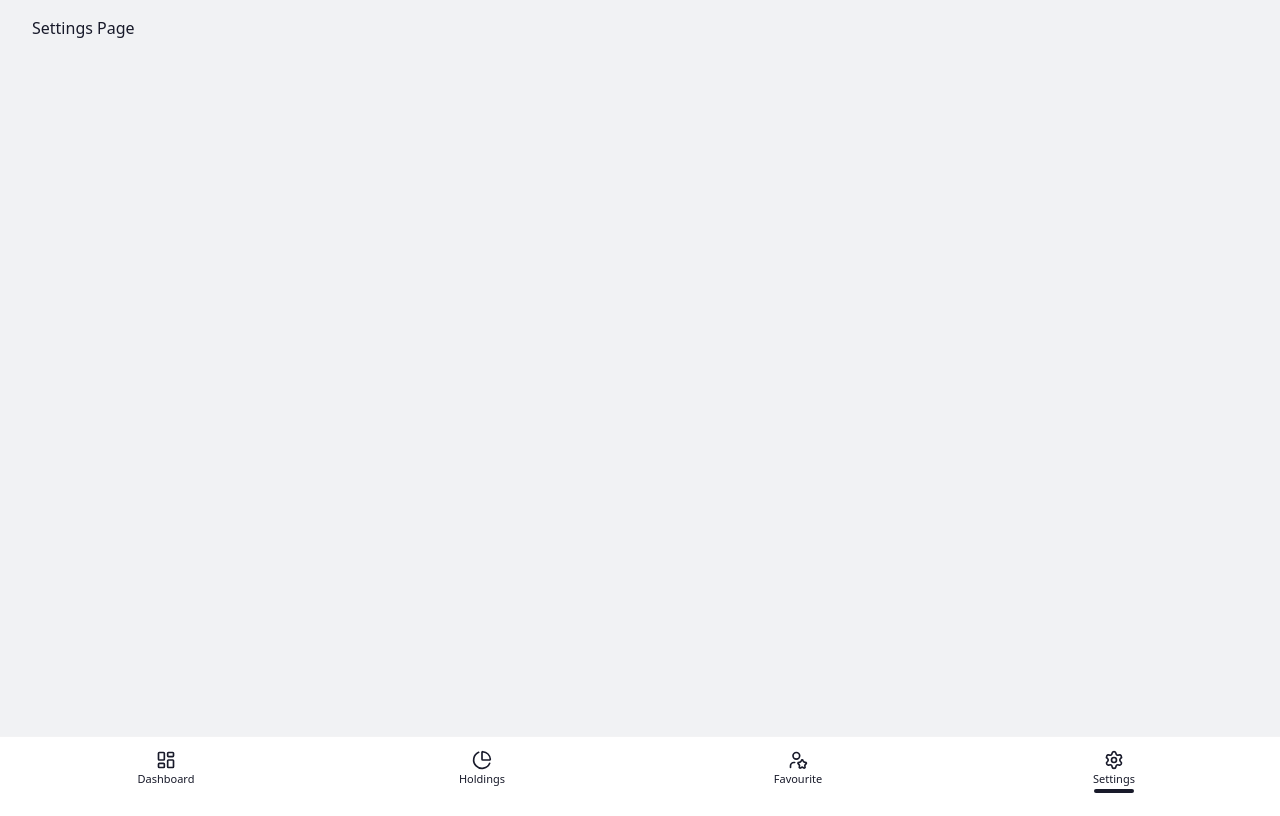
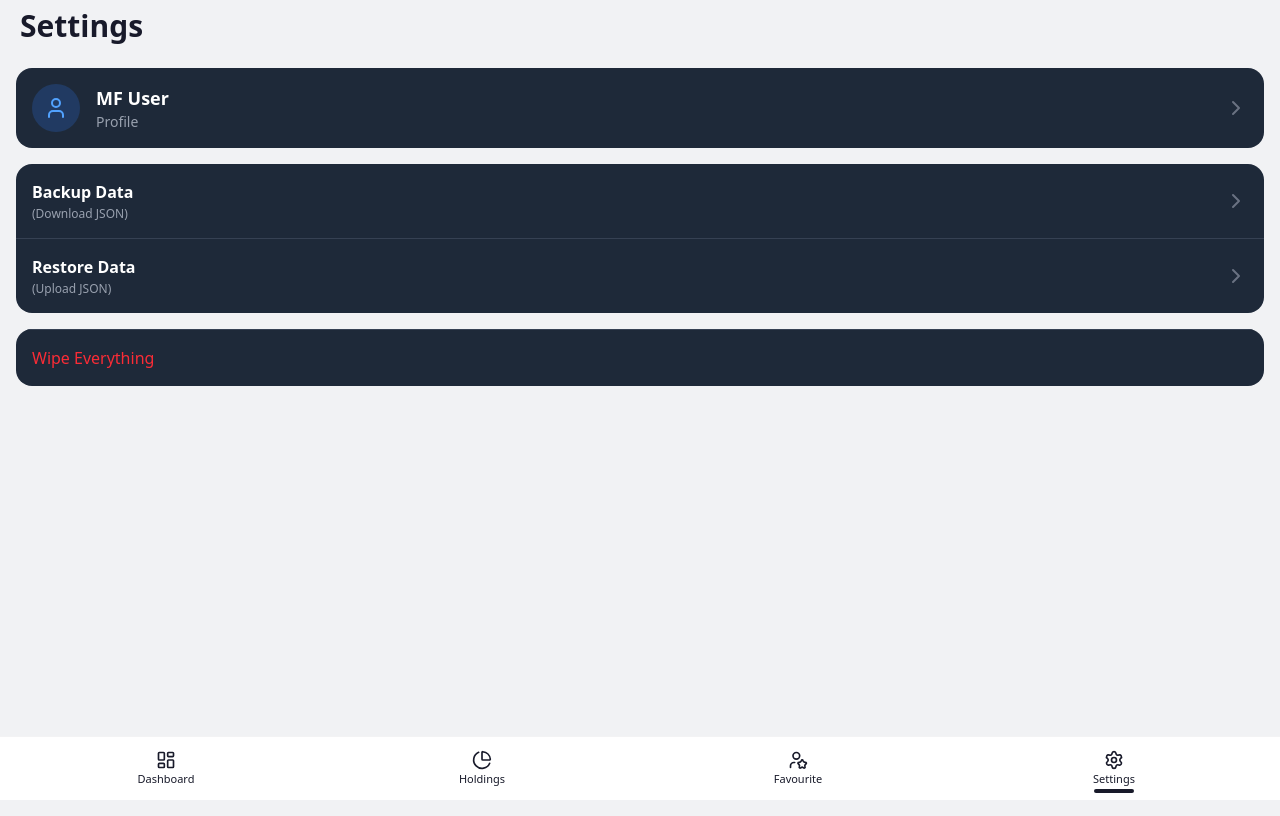
Before and after one commit to ajayg415/my-mf-app, a React (Vite) app: page /settings in a window 1280 px wide. Built offline with nearby package versions, Linux system fonts and the light colour scheme.

Commit message:
settings page ui completed

```diff
--- a/src/components/AppLayout.jsx
+++ b/src/components/AppLayout.jsx
@@ -3,7 +3,7 @@ import BottomNav from "./BottomNav";
 
 const MainLayout = () => {
   return (
-    <section className="w-full min-h-screen pl-8 pr-8 pt-4 box-border">
+    <section className="w-full min-h-screen box-border">
       <Outlet />
       <BottomNav />
     </section>
--- a/src/components/settings/Settings.jsx
+++ b/src/components/settings/Settings.jsx
@@ -1,9 +1,167 @@
+import { useRef, useState } from "react";
+import { useSelector, useDispatch } from "react-redux";
+import { wipeUserData } from "../../store/mf/mfSlice.js";
+import { ChevronRight, User } from "lucide-react";
+
 const Settings = () => {
-    return (
-        <div>
-            <h1>Settings Page</h1>
+  const [toast, setToast] = useState({ show: false, message: "" });
+  const dispatch = useDispatch();
+  const fileInputRef = useRef(null);
+
+  const { name } = useSelector((state) => state.mf.userData);
+
+  // 1. Backup Logic
+  const handleBackup = () => {
+    const data = localStorage.getItem("userData");
+    if (!data) {
+      alert("No data to backup!");
+      return;
+    }
+    const blob = new Blob([data], { type: "application/json" });
+    const url = URL.createObjectURL(blob);
+    const link = document.createElement("a");
+    link.href = url;
+    link.download = `my-mf-backup-${
+      new Date().toISOString().split("T")[0]
+    }.json`;
+    document.body.appendChild(link);
+    link.click();
+    document.body.removeChild(link);
+  };
+
+  // 2. Restore Logic
+  const handleFileChange = (event) => {
+    const file = event.target.files[0];
+    if (!file) return;
+
+    const reader = new FileReader();
+    reader.onload = (e) => {
+      try {
+        const json = JSON.parse(e.target.result);
+        if (!json.funds) throw new Error("Invalid backup file");
+
+        // dispatch(setUserData(json));
+        alert("Data restored successfully!");
+      } catch (error) {
+        alert("Failed to restore: " + error.message);
+      }
+    };
+    reader.readAsText(file);
+  };
+
+  // 3. Wipe Logic (New)
+  const handleWipe = () => {
+    document.getElementById("wipe_confirm").showModal();
+  };
+
+  const closeModal = () => {
+    document.getElementById("wipe_confirm").close();
+  };
+
+  const confirmWipe = () => {
+    dispatch(wipeUserData());
+    closeModal();
+    setToast({ show: true, message: "All user data wiped successfully!" });
+    setTimeout(() => setToast({ show: false, message: "" }), 3000);
+  };
+
+  return (
+    <>
+      <div className="min-h-screen">
+        <h1 className="text-3xl font-bold mb-6 px-1">Settings</h1>
+
+        <div className="space-y-4">
+          {/* 1. Profile Card */}
+          <div className="text-white bg-gray-800 rounded-2xl p-4 flex items-center justify-between active:scale-95 transition-transform cursor-pointer">
+            <div className="flex items-center gap-4">
+              <div className="w-12 h-12 rounded-full bg-blue-500/20 flex items-center justify-center text-blue-400">
+                <User size={24} />
+              </div>
+              <div>
+                <h3 className="font-semibold text-lg">{name}</h3>
+                <p className="text-gray-400 text-sm">Profile</p>
+              </div>
+            </div>
+            <ChevronRight className="text-gray-500" />
+          </div>
+
+          {/* 2. Data Management Section */}
+          <div className="bg-gray-800 rounded-2xl overflow-hidden">
+            {/* Backup */}
+            <button
+              onClick={handleBackup}
+              className="text-white w-full flex items-center justify-between p-4 border-b border-gray-700 active:bg-gray-750"
+            >
+              <div className="text-left">
+                <h3 className="font-semibold text-base">Backup Data</h3>
+                <p className="text-gray-400 text-xs mt-0.5">(Download JSON)</p>
+              </div>
+              <ChevronRight className="text-gray-500" />
+            </button>
+
+            {/* Restore */}
+            <button
+              onClick={() => fileInputRef.current.click()}
+              className="text-white w-full flex items-center justify-between p-4 active:bg-gray-750"
+            >
+              <div className="text-left">
+                <h3 className="font-semibold text-base">Restore Data</h3>
+                <p className="text-gray-400 text-xs mt-0.5">(Upload JSON)</p>
+              </div>
+              <ChevronRight className="text-gray-500" />
+            </button>
+
+            {/* Hidden File Input */}
+            <input
+              type="file"
+              ref={fileInputRef}
+              className="hidden"
+              accept=".json"
+              onChange={handleFileChange}
+            />
+          </div>
+
+          {/* Wipe Everything (Fixed Styling) */}
+          <div className="bg-gray-800 rounded-2xl overflow-hidden">
+            <button
+              onClick={handleWipe}
+              className="text-red-500 w-full flex items-center justify-start p-4 border-t border-gray-700 active:bg-gray-750 font-medium"
+            >
+              Wipe Everything
+            </button>
+          </div>
         </div>
-    );
+      </div>
+
+      <dialog id="wipe_confirm" className="modal">
+        <div className="modal-box">
+          <p className="py-4">
+            Are you Sure to wipe the whole user data? You may consider taking a
+            backup before proceeding.
+          </p>
+          <div className="modal-buttons flex justify-center gap-4">
+            <button
+              className="btn btn-soft btn-primary"
+              onClick={confirmWipe}
+            >
+              Confirm
+            </button>
+            <button className="btn btn-soft btn-error" onClick={closeModal}>
+              Close
+            </button>
+          </div>
+        </div>
+      </dialog>
+
+      {toast.show && (
+        <div className="toast toast-end" style={{ bottom: '75px'}}>
+          <div className="alert alert-success">
+            <span>{toast.message}</span>
+          </div>
+        </div>
+      )}
+    </>
+  );
 };
 
 export default Settings;
--- a/src/index.css
+++ b/src/index.css
@@ -16,7 +16,8 @@
 
 body {
   margin: 0;
-  display: flex;
-  place-items: center;
+  /* display: flex; */
+  /* place-items: center; */
   background-color: #f1f2f4;
+  padding: 8px 16px;
 }
--- a/src/store/mf/mfSlice.js
+++ b/src/store/mf/mfSlice.js
@@ -3,7 +3,7 @@ import { saveUserData } from "../../utils/storage.js";
 
 const initialState = {
   userData: {
-    name: "User",
+    name: "MF User",
     funds: [],
   },
   data: "",
@@ -61,11 +61,15 @@ const mfSlice = createSlice({
     updateAllFunds(state, action) {
       state.userData.funds = action.payload;
       saveUserData(state.userData);
+    },
+    wipeUserData(state) {
+      state.userData = initialState.userData;
+      saveUserData(state.userData);
     }
   },
 });
 
-export const { setData, setUserData, addOrUpdateFund, setUserName, updateAllFunds } =
+export const { setData, setUserData, addOrUpdateFund, setUserName, updateAllFunds, wipeUserData } =
   mfSlice.actions;
 
 export default mfSlice.reducer;
```
